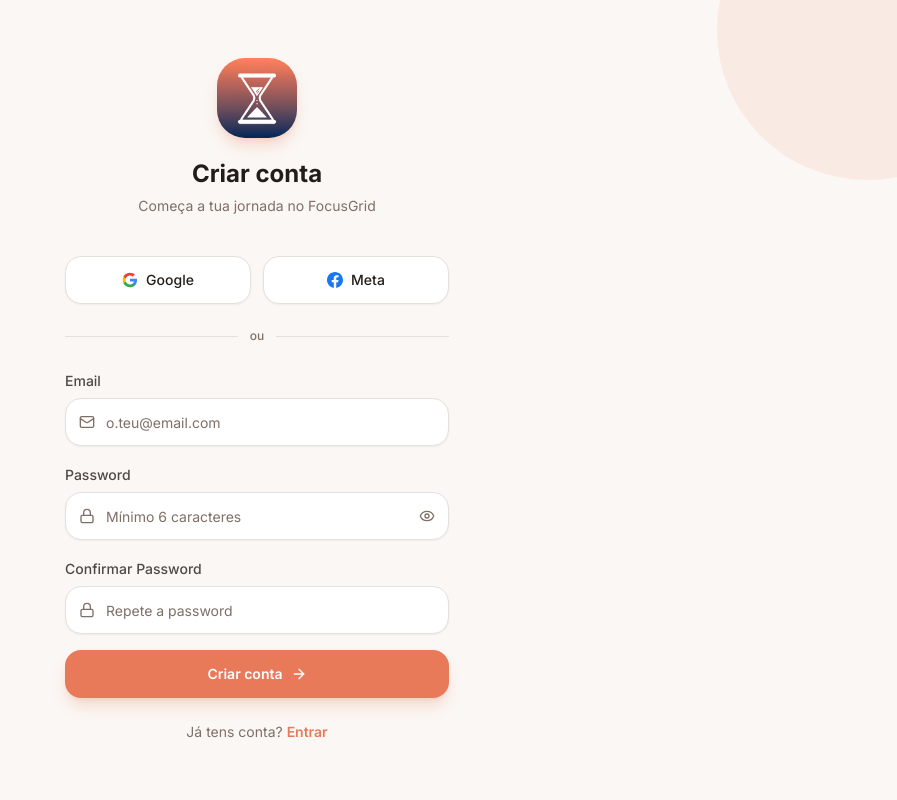
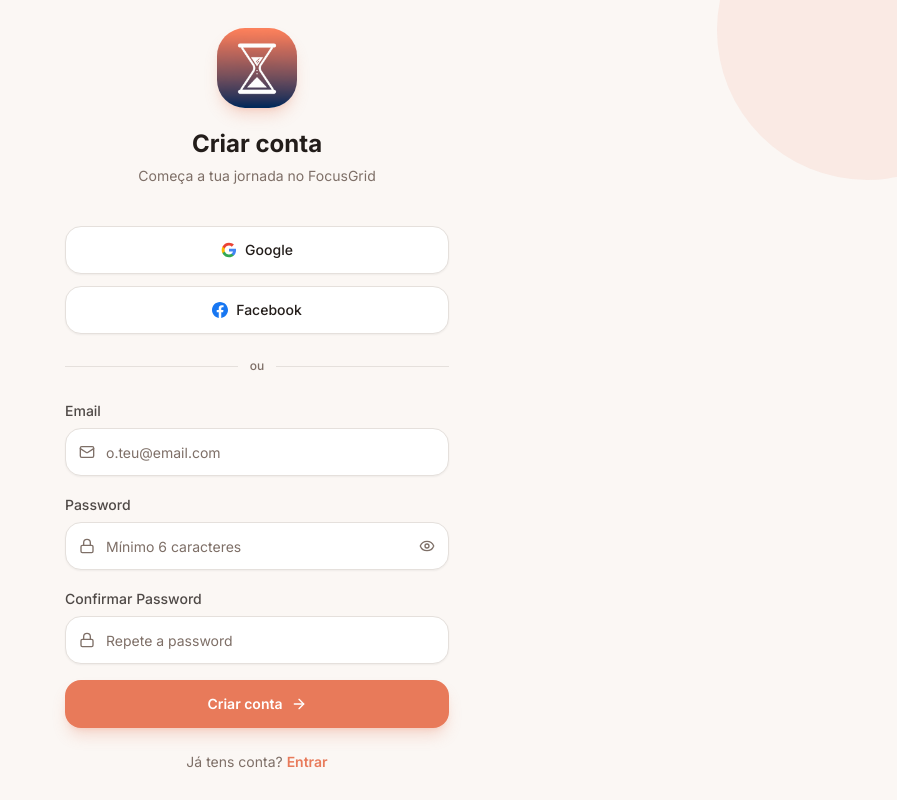
Before and after one commit to JoaoSousa17/FocusGrid, a React (Vite) app: page /register in a window 1280 px wide. Shown: the whole page, without its empty margins (383-1280 px from the left). Built offline with nearby package versions, Linux system fonts and the light colour scheme; no server answers.

Commit message:
Stack OAuth buttons vertically and rename Meta to Facebook
Co-Authored-By: Claude Sonnet 4.6 <noreply@anthropic.com>
Claude-Session: https://claude.ai/code/session_01JozozQsEMJiJjtRjnhdQVu

```diff
--- a/src/pages/Login.jsx
+++ b/src/pages/Login.jsx
@@ -79,11 +79,11 @@ export default function Login() {
         </div>
 
         {/* OAuth buttons */}
-        <div className="flex gap-3">
+        <div className="flex flex-col gap-3">
           <Button
             onClick={handleGoogleLogin}
             variant="outline"
-            className="flex-1 h-12 rounded-2xl border-border bg-white hover:bg-secondary/50 transition-all text-sm font-medium gap-2">
+            className="w-full h-12 rounded-2xl border-border bg-white hover:bg-secondary/50 transition-all text-sm font-medium gap-2">
             <svg className="w-4 h-4 flex-shrink-0" viewBox="0 0 24 24">
               <path fill="#4285F4" d="M22.56 12.25c0-.78-.07-1.53-.2-2.25H12v4.26h5.92a5.06 5.06 0 0 1-2.2 3.32v2.77h3.57c2.08-1.92 3.28-4.74 3.28-8.1z" />
               <path fill="#34A853" d="M12 23c2.97 0 5.46-.98 7.28-2.66l-3.57-2.77c-.98.66-2.23 1.06-3.71 1.06-2.86 0-5.29-1.93-6.16-4.53H2.18v2.84C3.99 20.53 7.7 23 12 23z" />
@@ -95,11 +95,11 @@ export default function Login() {
           <Button
             onClick={handleMetaLogin}
             variant="outline"
-            className="flex-1 h-12 rounded-2xl border-border bg-white hover:bg-secondary/50 transition-all text-sm font-medium gap-2">
+            className="w-full h-12 rounded-2xl border-border bg-white hover:bg-secondary/50 transition-all text-sm font-medium gap-2">
             <svg className="w-4 h-4 flex-shrink-0" viewBox="0 0 24 24" fill="#1877F2">
               <path d="M24 12.073c0-6.627-5.373-12-12-12s-12 5.373-12 12c0 5.99 4.388 10.954 10.125 11.854v-8.385H7.078v-3.47h3.047V9.43c0-3.007 1.792-4.669 4.533-4.669 1.312 0 2.686.235 2.686.235v2.953H15.83c-1.491 0-1.956.925-1.956 1.874v2.25h3.328l-.532 3.47h-2.796v8.385C19.612 23.027 24 18.062 24 12.073z"/>
             </svg>
-            Meta
+            Facebook
           </Button>
         </div>
 
--- a/src/pages/Register.jsx
+++ b/src/pages/Register.jsx
@@ -171,11 +171,11 @@ export default function Register() {
           <p data-source-location="pages/Register:162:10" data-dynamic-content="false" className="text-muted-foreground mt-1.5 text-sm">Começa a tua jornada no FocusGrid</p>
         </div>
 
-        <div className="flex gap-3">
+        <div className="flex flex-col gap-3">
           <Button
             onClick={handleGoogleLogin}
             variant="outline"
-            className="flex-1 h-12 rounded-2xl border-border bg-white hover:bg-secondary/50 transition-all text-sm font-medium gap-2">
+            className="w-full h-12 rounded-2xl border-border bg-white hover:bg-secondary/50 transition-all text-sm font-medium gap-2">
             <svg className="w-4 h-4 flex-shrink-0" viewBox="0 0 24 24">
               <path fill="#4285F4" d="M22.56 12.25c0-.78-.07-1.53-.2-2.25H12v4.26h5.92a5.06 5.06 0 0 1-2.2 3.32v2.77h3.57c2.08-1.92 3.28-4.74 3.28-8.1z" />
               <path fill="#34A853" d="M12 23c2.97 0 5.46-.98 7.28-2.66l-3.57-2.77c-.98.66-2.23 1.06-3.71 1.06-2.86 0-5.29-1.93-6.16-4.53H2.18v2.84C3.99 20.53 7.7 23 12 23z" />
@@ -187,11 +187,11 @@ export default function Register() {
           <Button
             onClick={handleMetaLogin}
             variant="outline"
-            className="flex-1 h-12 rounded-2xl border-border bg-white hover:bg-secondary/50 transition-all text-sm font-medium gap-2">
+            className="w-full h-12 rounded-2xl border-border bg-white hover:bg-secondary/50 transition-all text-sm font-medium gap-2">
             <svg className="w-4 h-4 flex-shrink-0" viewBox="0 0 24 24" fill="#1877F2">
               <path d="M24 12.073c0-6.627-5.373-12-12-12s-12 5.373-12 12c0 5.99 4.388 10.954 10.125 11.854v-8.385H7.078v-3.47h3.047V9.43c0-3.007 1.792-4.669 4.533-4.669 1.312 0 2.686.235 2.686.235v2.953H15.83c-1.491 0-1.956.925-1.956 1.874v2.25h3.328l-.532 3.47h-2.796v8.385C19.612 23.027 24 18.062 24 12.073z"/>
             </svg>
-            Meta
+            Facebook
           </Button>
         </div>
 
```
